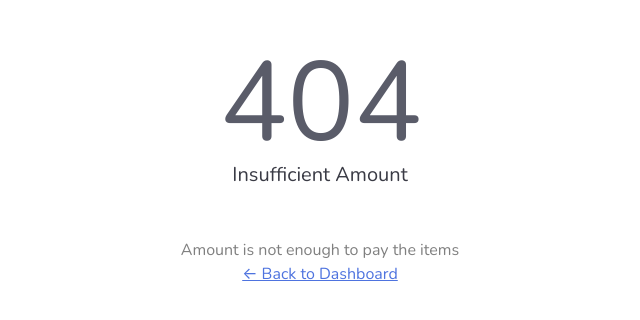
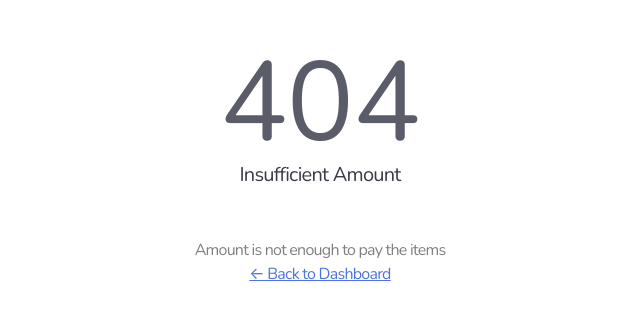
Before and after one commit to Xhinvier07/posinv, a PHP site: page /insufficient.php in a window 1280 px wide. Shown: the top 320 px of the page, without its empty margins (320-960 px from the left). Run offline with PHP 8.4, Linux system fonts and the light colour scheme.

Commit message:
Update letter spacing

```diff
--- a/assets/css/styles.css
+++ b/assets/css/styles.css
@@ -1,3 +1,11 @@
+body {
+    letter-spacing: -0.75px;
+}
+
+::placeholder, input, select {
+    letter-spacing: -0.75px;
+}
+
 .bg-gradient-primary {
     background-color: #28a745;
     background-image: linear-gradient(180deg, #28a745 10%, #218838 100%);
```
